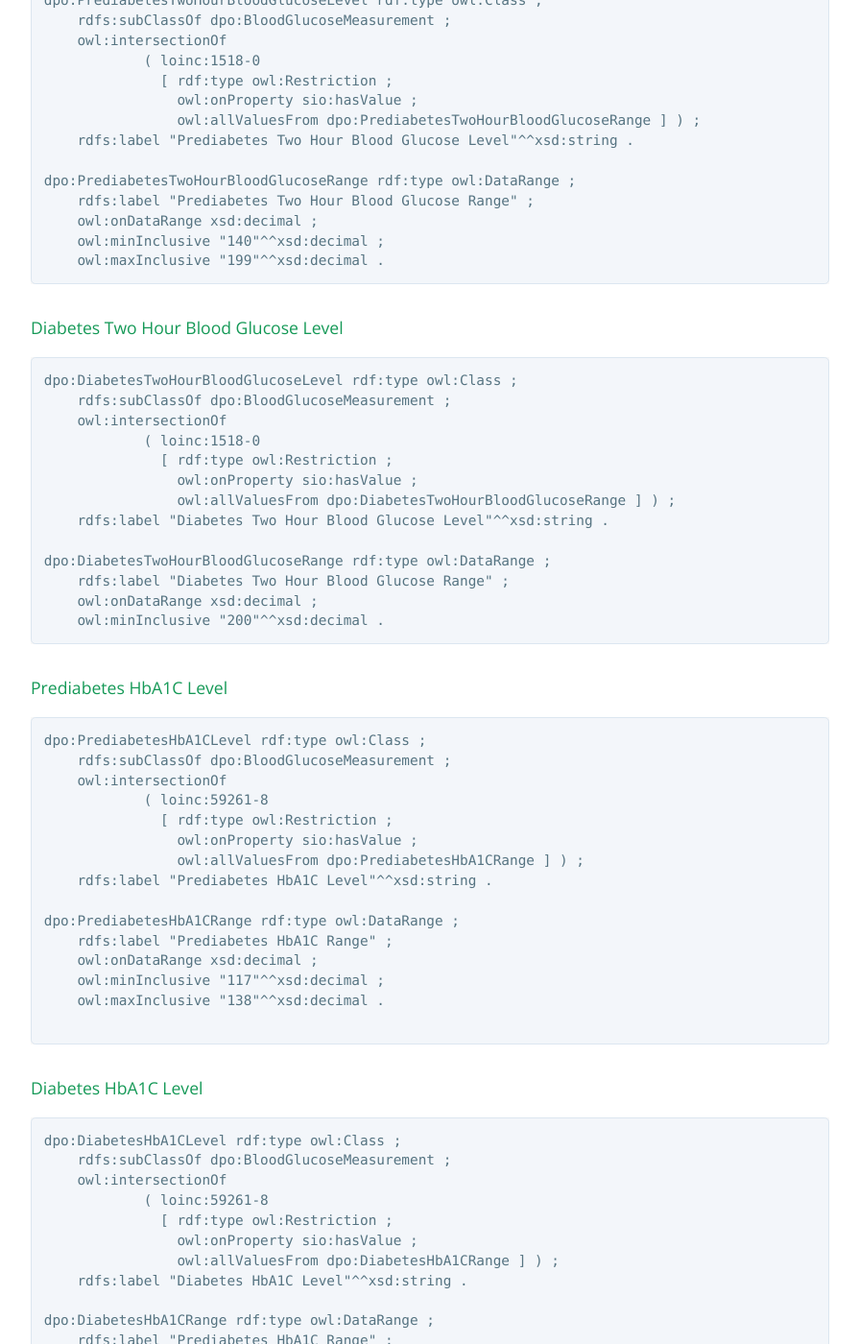
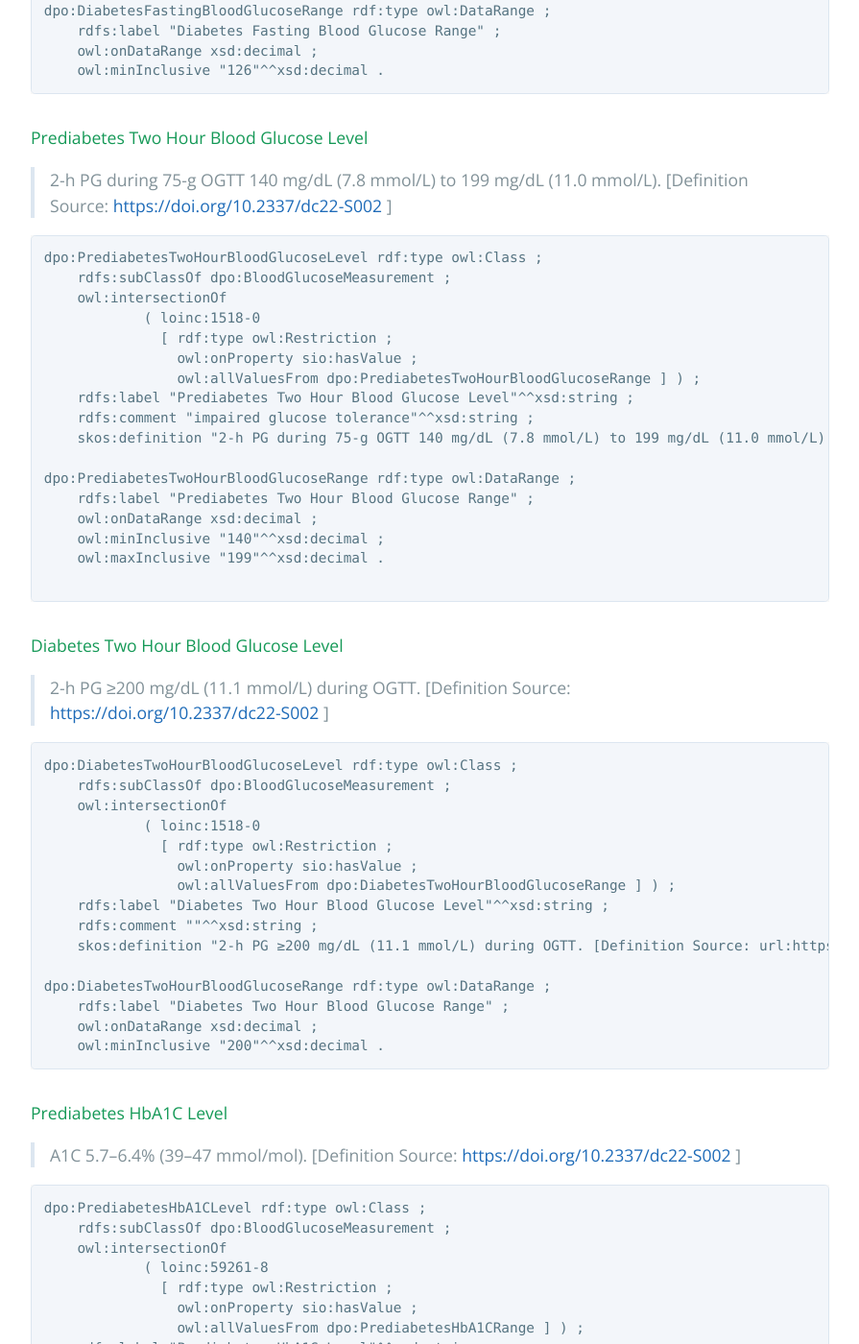
Before and after one commit to tetherless-world/diabetes-pharmacology-ontology, a Jekyll site: the page built from docs/index.md, in a window 1280 px wide and 1400 px high, scrolled down 45616 px. Shown: the whole window at 96% size, without its empty margins (192-1087 px from the left). Built offline with Jekyll 4.4.1, drawn with Linux system fonts in a browser that asks for light colours; some of the changed text lies outside the part shown.

Commit message:
blood glucose definitions

````diff
--- a/docs/index.md
+++ b/docs/index.md
@@ -1503,7 +1503,7 @@ Subclasses of **dpo:BloodGlucoseMeasurement** include **dpo:PrediabetesFastingBl
 ![pto:BloodGlucoseMeasurement](./assets/images/BloodGlucoseMeasurement.png)
 
 #### Prediabetes Fasting Blood Glucose Level
->
+> FPG 100 mg/dL (5.6 mmol/L) to 125 mg/dL (6.9 mmol/L). [Definition Source: [https://doi.org/10.2337/dc22-S002](https://doi.org/10.2337/dc22-S002) ]
 
 ```
 dpo:PrediabetesFastingBloodGlucoseLevel rdf:type owl:Class ;
@@ -1513,7 +1513,9 @@ dpo:PrediabetesFastingBloodGlucoseLevel rdf:type owl:Class ;
               [ rdf:type owl:Restriction ;
                 owl:onProperty sio:hasValue ;
                 owl:allValuesFrom dpo:PrediabetesFastingBloodGlucoseRange ] ) ;
-    rdfs:label "Prediabetes Fasting Blood Glucose Level"^^xsd:string .
+    rdfs:label "Prediabetes Fasting Blood Glucose Level"^^xsd:string ;
+    rdfs:comment " impaired fasting glucose"^^xsd:string ;
+    skos:definition "FPG 100 mg/dL (5.6 mmol/L) to 125 mg/dL (6.9 mmol/L). [Definition Source: url:https://doi.org/10.2337/dc22-S002 ]"^^xsd:string .
 
 dpo:PrediabetesFastingBloodGlucoseRange rdf:type owl:DataRange ;
     rdfs:label "Prediabetes Fasting Blood Glucose Range" ;
@@ -1523,7 +1525,7 @@ dpo:PrediabetesFastingBloodGlucoseRange rdf:type owl:DataRange ;
 ```
 
 #### Diabetes Fasting Blood Glucose Level
->
+> FPG ≥126 mg/dL (7.0 mmol/L). [Definition Source: [https://doi.org/10.2337/dc22-S002](https://doi.org/10.2337/dc22-S002) ]
 
 ```
 dpo:DiabetesFastingBloodGlucoseLevel rdf:type owl:Class ;
@@ -1533,7 +1535,9 @@ dpo:DiabetesFastingBloodGlucoseLevel rdf:type owl:Class ;
               [ rdf:type owl:Restriction ;
                 owl:onProperty sio:hasValue ;
                 owl:allValuesFrom dpo:DiabetesFastingBloodGlucoseRange ] ) ;
-    rdfs:label "Diabetes Fasting Blood Glucose Level"^^xsd:string .
+    rdfs:label "Diabetes Fasting Blood Glucose Level"^^xsd:string ;
+    rdfs:comment ""^^xsd:string ;
+    skos:definition "FPG ≥126 mg/dL (7.0 mmol/L). [Definition Source: url:https://doi.org/10.2337/dc22-S002 ]"^^xsd:string .
 
 dpo:DiabetesFastingBloodGlucoseRange rdf:type owl:DataRange ;
     rdfs:label "Diabetes Fasting Blood Glucose Range" ;
@@ -1542,7 +1546,7 @@ dpo:DiabetesFastingBloodGlucoseRange rdf:type owl:DataRange ;
 ```
 
 #### Prediabetes Two Hour Blood Glucose Level
->
+> 2-h PG during 75-g OGTT 140 mg/dL (7.8 mmol/L) to 199 mg/dL (11.0 mmol/L). [Definition Source: [https://doi.org/10.2337/dc22-S002](https://doi.org/10.2337/dc22-S002) ]
 
 ```
 dpo:PrediabetesTwoHourBloodGlucoseLevel rdf:type owl:Class ;
@@ -1552,17 +1556,20 @@ dpo:PrediabetesTwoHourBloodGlucoseLevel rdf:type owl:Class ;
               [ rdf:type owl:Restriction ;
                 owl:onProperty sio:hasValue ;
                 owl:allValuesFrom dpo:PrediabetesTwoHourBloodGlucoseRange ] ) ;
-    rdfs:label "Prediabetes Two Hour Blood Glucose Level"^^xsd:string .
+    rdfs:label "Prediabetes Two Hour Blood Glucose Level"^^xsd:string ;
+    rdfs:comment "impaired glucose tolerance"^^xsd:string ;
+    skos:definition "2-h PG during 75-g OGTT 140 mg/dL (7.8 mmol/L) to 199 mg/dL (11.0 mmol/L). [Definition Source: url:https://doi.org/10.2337/dc22-S002 ]"^^xsd:string .
 
 dpo:PrediabetesTwoHourBloodGlucoseRange rdf:type owl:DataRange ;
     rdfs:label "Prediabetes Two Hour Blood Glucose Range" ;
     owl:onDataRange xsd:decimal ;
     owl:minInclusive "140"^^xsd:decimal ;
     owl:maxInclusive "199"^^xsd:decimal .
+
 ```
 
 #### Diabetes Two Hour Blood Glucose Level
->
+> 2-h PG ≥200 mg/dL (11.1 mmol/L) during OGTT. [Definition Source: [https://doi.org/10.2337/dc22-S002](https://doi.org/10.2337/dc22-S002) ]
 
 ```
 dpo:DiabetesTwoHourBloodGlucoseLevel rdf:type owl:Class ;
@@ -1572,7 +1579,9 @@ dpo:DiabetesTwoHourBloodGlucoseLevel rdf:type owl:Class ;
               [ rdf:type owl:Restriction ;
                 owl:onProperty sio:hasValue ;
                 owl:allValuesFrom dpo:DiabetesTwoHourBloodGlucoseRange ] ) ;
-    rdfs:label "Diabetes Two Hour Blood Glucose Level"^^xsd:string .
+    rdfs:label "Diabetes Two Hour Blood Glucose Level"^^xsd:string ;
+    rdfs:comment ""^^xsd:string ;
+    skos:definition "2-h PG ≥200 mg/dL (11.1 mmol/L) during OGTT. [Definition Source: url:https://doi.org/10.2337/dc22-S002 ]"^^xsd:string .
 
 dpo:DiabetesTwoHourBloodGlucoseRange rdf:type owl:DataRange ;
     rdfs:label "Diabetes Two Hour Blood Glucose Range" ;
@@ -1581,7 +1590,7 @@ dpo:DiabetesTwoHourBloodGlucoseRange rdf:type owl:DataRange ;
 ```
 
 #### Prediabetes HbA1C Level
->
+> A1C 5.7–6.4% (39–47 mmol/mol). [Definition Source: [https://doi.org/10.2337/dc22-S002](https://doi.org/10.2337/dc22-S002) ]
 
 ```
 dpo:PrediabetesHbA1CLevel rdf:type owl:Class ;
@@ -1591,18 +1600,19 @@ dpo:PrediabetesHbA1CLevel rdf:type owl:Class ;
               [ rdf:type owl:Restriction ;
                 owl:onProperty sio:hasValue ;
                 owl:allValuesFrom dpo:PrediabetesHbA1CRange ] ) ;
-    rdfs:label "Prediabetes HbA1C Level"^^xsd:string .
+    rdfs:label "Prediabetes HbA1C Level"^^xsd:string ;
+    rdfs:comment ""^^xsd:string ;
+    skos:definition "A1C 5.7–6.4% (39–47 mmol/mol). [Definition Source: url:https://doi.org/10.2337/dc22-S002 ]"^^xsd:string .
 
 dpo:PrediabetesHbA1CRange rdf:type owl:DataRange ;
     rdfs:label "Prediabetes HbA1C Range" ;
     owl:onDataRange xsd:decimal ;
-    owl:minInclusive "117"^^xsd:decimal ;
-    owl:maxInclusive "138"^^xsd:decimal .
-
+    owl:minInclusive "117.58"^^xsd:decimal ;
+    owl:maxInclusive "138.62"^^xsd:decimal .
 ```
 
 #### Diabetes HbA1C Level
->
+> A1C ≥6.5% (48 mmol/mol). [Definition Source: [https://doi.org/10.2337/dc22-S002](https://doi.org/10.2337/dc22-S002) ]
 
 ```
 dpo:DiabetesHbA1CLevel rdf:type owl:Class ;
@@ -1612,12 +1622,14 @@ dpo:DiabetesHbA1CLevel rdf:type owl:Class ;
               [ rdf:type owl:Restriction ;
                 owl:onProperty sio:hasValue ;
                 owl:allValuesFrom dpo:DiabetesHbA1CRange ] ) ;
-    rdfs:label "Diabetes HbA1C Level"^^xsd:string .
+    rdfs:label "Diabetes HbA1C Level"^^xsd:string ;
+    rdfs:comment ""^^xsd:string ;
+    skos:definition "A1C ≥6.5% (48 mmol/mol). [Definition Source: url:https://doi.org/10.2337/dc22-S002 ]"^^xsd:string .
 
 dpo:DiabetesHbA1CRange rdf:type owl:DataRange ;
     rdfs:label "Prediabetes HbA1C Range" ;
     owl:onDataRange xsd:decimal ;
-    owl:minInclusive "141"^^xsd:decimal .
+    owl:minInclusive "141.25"^^xsd:decimal .
 ```
 
 ### Cholesterol Measurement
````
Also changed, not shown: 1 other file.
